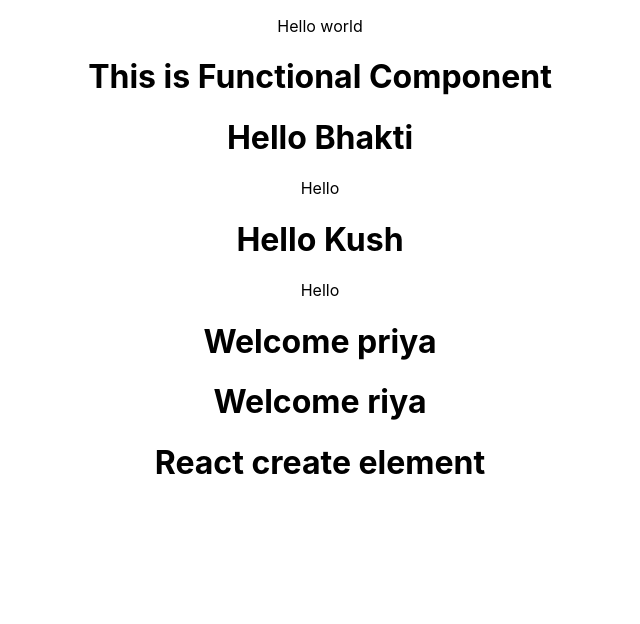
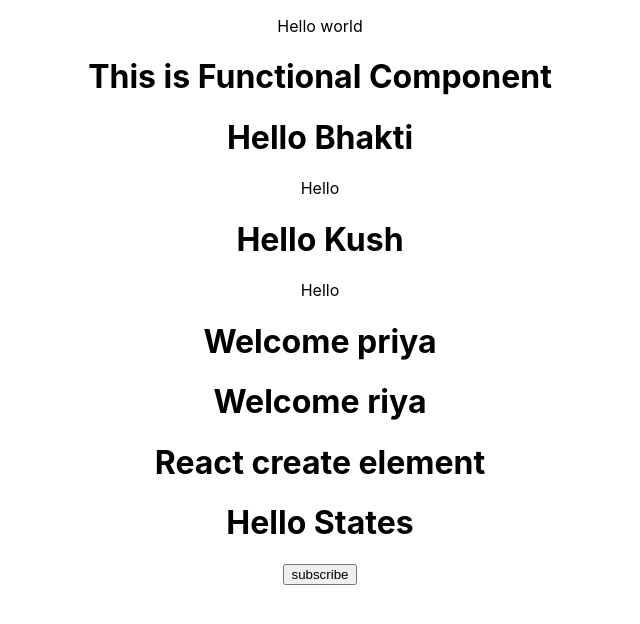
Before and after one commit to Bhakti12/example, a React (Create React App) app: page / in a window 1280 px wide. Shown: the top 624 px of the page, without its empty margins (320-960 px from the left). Built offline with nearby package versions, Linux system fonts and the light colour scheme.

Commit message:
handle states in class components

```diff
--- a/src/App.tsx
+++ b/src/App.tsx
@@ -4,6 +4,7 @@
 import { Greet,ArrowExample } from './components/function_component_example';
 import Welcome from './components/Welcome';
 import Hello from './components/Hello';
+import Message from './components/Message';
 
 function App() {
   return (
@@ -16,6 +17,7 @@
         <Welcome name = "priya" />
         <Welcome name = "riya" />
         <Hello />
+        <Message message='Hello This is first state manage in message component' />
       </p>
     </div>
   );
--- /dev/null
+++ b/src/components/Message.tsx
@@ -0,0 +1,47 @@
+//props vs state
+//props get passed to the component
+//state is managed within the component.
+//props are function parameter
+//state is variable declared in the function body.
+//props are immutable
+//states are changable
+//props - functional component , this.props - class component
+//useState Hook - functional components,
+//this.state - class components,
+
+import React, { Component } from "react";
+
+interface MessageProps{
+    message : string
+}
+
+interface MessageState{
+    message : string
+}
+
+class Message extends Component<MessageProps,MessageState>{
+
+    constructor(state:MessageProps){
+        super(state)
+        this.state = {
+            message : 'Hello States'
+        }
+    }
+
+    changeMessage(){
+        this.setState({
+            message : 'Thank you for subscribing'
+        })
+    }
+
+    render(){
+        return (
+            <div>
+                <h1>{this.state.message}</h1>
+                <button onClick={()=>this.changeMessage()}>subscribe</button>
+            </div>
+        )
+    }
+}
+
+export default Message;
```
